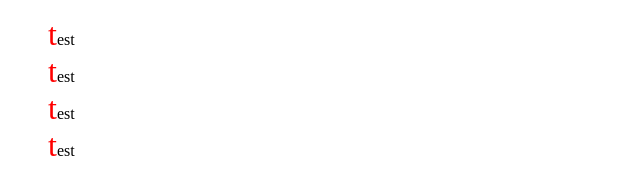
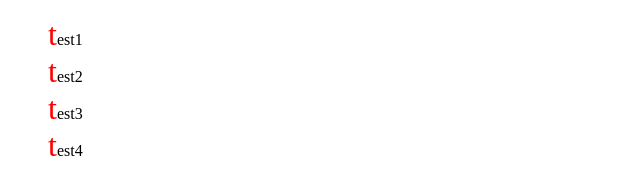
Before and after one commit to imaiyuichi/sample, a plain HTML site: page sample/index.html in a window 1280 px wide. Shown: the full height of the page, 0-640 px from the left. Drawn offline with Linux system fonts and the light colour scheme.

Commit message:
liタグのテキストを変更

```diff
--- a/sample/index.html
+++ b/sample/index.html
@@ -8,10 +8,10 @@
 	</head>
 	<body>
 		<ul>
-			<li>test</li>
-			<li>test</li>
-			<li>test</li>
-			<li>test</li>
+			<li>test1</li>
+			<li>test2</li>
+			<li>test3</li>
+			<li>test4</li>
 		</ul>
 	</body>
 </html>
```
